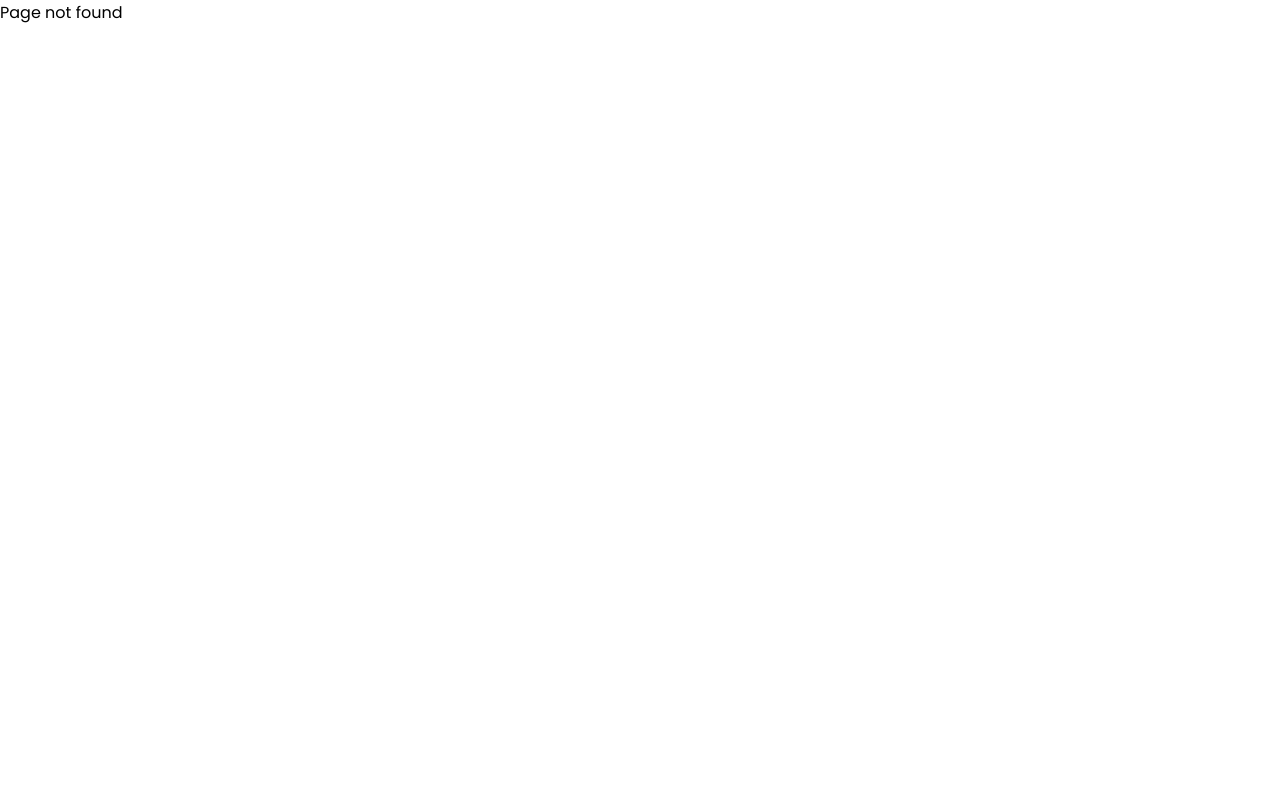
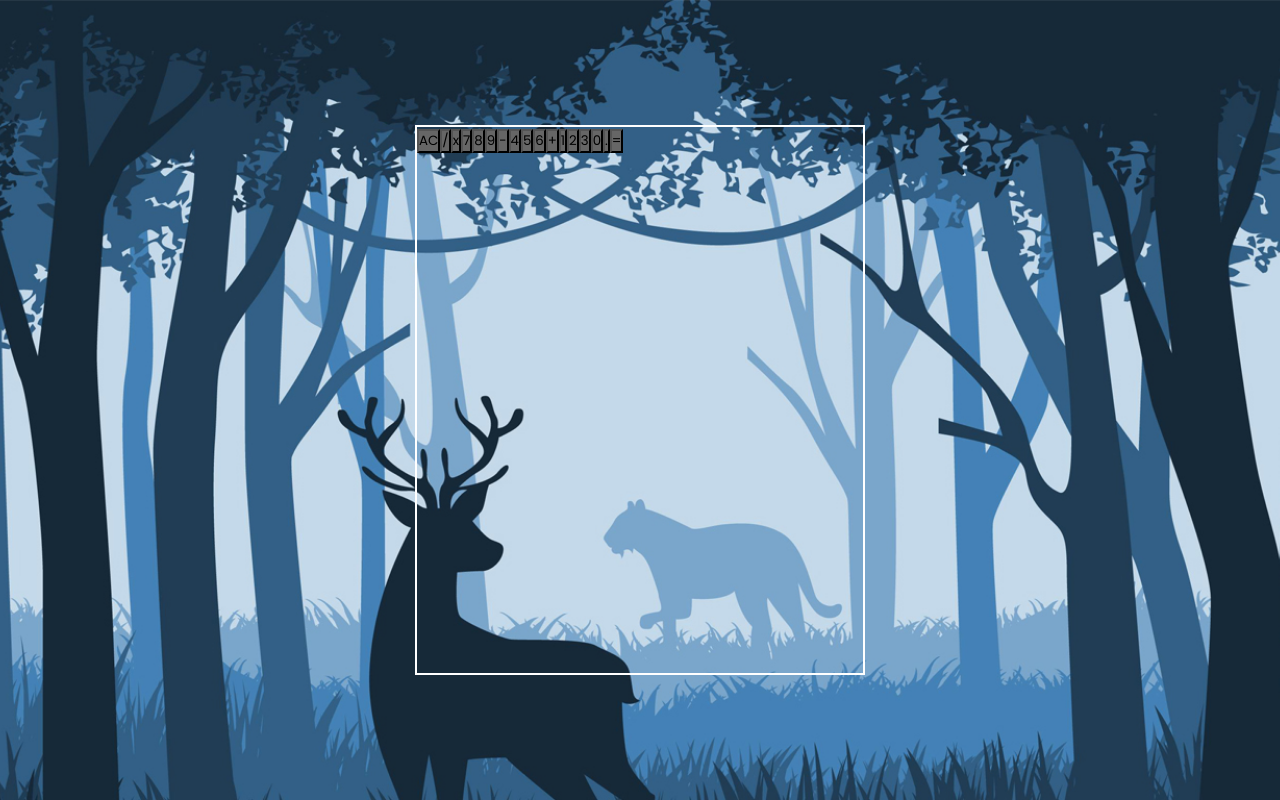
Before and after one commit to Thai-Cong-Dang-010396/My-app-website, a React (Create React App) app: page /JavaScriptCalculator in a window 1280 px wide. Before the commit this address had no page. Built offline with nearby package versions, Linux system fonts and the light colour scheme.

Commit message:
Drum Machine version 2

```diff
--- a/src/App.js
+++ b/src/App.js
@@ -1,7 +1,7 @@
 import React, { useState, useEffect } from 'react'
 import { BrowserRouter, Routes, Route } from "react-router-dom";
 
-import { RandomQuoteMachine, MarkdownPreviewer, DrumMachine } from './components';
+import { RandomQuoteMachine, MarkdownPreviewer, DrumMachine, JavaScriptCalculator, Clock } from './components';
 import "./css/App.css";
 
 const App = () => {
@@ -12,6 +12,8 @@ const App = () => {
                 <Route exact path='/' element={<RandomQuoteMachine />} />
                 <Route path='/MarkdownPreviewer' element={<MarkdownPreviewer />} />
                 <Route path='/DrumMachine' element={<DrumMachine />} />
+                <Route path='/JavaScriptCalculator' element={<JavaScriptCalculator />} />
+                <Route path='/25--5-Clock' element={<Clock />} />
                 <Route path='*' element={<div>Page not found</div>} />
             </Routes>
         </BrowserRouter>
--- /dev/null
+++ b/src/components/Clock.jsx
@@ -0,0 +1,24 @@
+import React from 'react'
+
+import '../css/Clock.css';
+
+const Clock = () => {
+  return (
+    <div className='app--25-5Clock'>
+      <div className='main-title'></div>
+      <div className='length-control'>
+        <div id='break-label'>Break Length</div>
+      </div>
+      <div className='length-control'>
+        <div id='session-label'>Session Length</div>
+      </div>
+      <div className='timer' style={{color: "white;"}}>
+        <div className='timer-wrapper'></div>
+      </div>
+      <div className='timer-control'>
+      </div>
+    </div>
+  )
+}
+
+export default Clock
--- a/src/components/DrumMachine.jsx
+++ b/src/components/DrumMachine.jsx
@@ -71,8 +71,7 @@ const DrumMachine = () => {
 
     const playSound = (selector) => {
         const audio = document.getElementById(selector);
-        audio.play();
-        setActiveKey(selector);
+        (audio !== null) ? (audio.play() && setActiveKey(selector)): console.warn('Selector not valid');
     }
 
   return (
--- /dev/null
+++ b/src/components/JavaScriptCalculator.jsx
@@ -0,0 +1,101 @@
+import React from 'react'
+
+import '../css/JavaScriptCalculator.css'
+
+const JavaScriptCalculator = () => {
+
+  const butCalculators = [
+    {
+      id: 'clear',
+      value: 'AC'
+    },
+    {
+      id: 'divide',
+      value: '/'
+    },
+    {
+      id: 'multiply',
+      value: 'x'
+    },
+    {
+      id: 'seven',
+      value: '7'
+    },
+    {
+      id: 'eight',
+      value: '8'
+    },
+    {
+      id: 'nine',
+      value: '9'
+    },
+    {
+      id: 'subtract',
+      value: '-'
+    },
+    {
+      id: 'four',
+      value: '4'
+    },
+    {
+      id: 'five',
+      value: '5'
+    },
+    {
+      id: 'six',
+      value: '6'
+    },
+    {
+      id: 'add',
+      value: '+'
+    },
+    {
+      id: 'one',
+      value: '1'
+    },
+    {
+      id: 'two',
+      value: '2'
+    },
+    {
+      id: 'three',
+      value: '3'
+    },
+    {
+      id: 'zero',
+      value: '0'
+    },
+    {
+      id: 'decimal',
+      value: '.'
+    },
+    {
+      id: 'equals',
+      value: '='
+    }
+  ];
+
+  return (
+    <div className='app-JavaScripCalculator'>
+      <div className='calculator'>
+        <div className='formulaScreen'></div>
+        <div id='display'></div>
+        <div className='butCalculator'>
+          {butCalculators.map((butCalculator) => (
+            <button
+              id={butCalculator.id}
+              value={butCalculator.value}
+              style={{
+                background: "rgb(102, 102, 102)"
+              }}
+            >
+              {butCalculator.value}
+            </button>
+          ))}
+        </div>
+      </div>
+    </div>
+  )
+}
+
+export default JavaScriptCalculator
--- a/src/components/index.js
+++ b/src/components/index.js
@@ -1,3 +1,5 @@
 export { default as RandomQuoteMachine } from './RandomQuoteMachine';
 export { default as MarkdownPreviewer } from './MarkdownPreviewer';
 export { default as DrumMachine } from './DrumMachine';
+export { default as JavaScriptCalculator } from './JavaScriptCalculator';
+export { default as Clock } from './Clock';
--- /dev/null
+++ b/src/css/Clock.css
@@ -0,0 +1,9 @@
+.app--25-5Clock {
+    display: flex;
+    justify-content: center;
+    align-items: center;
+    background: url('../imagines/background.jpg') no-repeat;
+    background-size: cover;
+    background-position: center;
+    height: 100vh;
+}
--- a/src/css/DrumMachine.css
+++ b/src/css/DrumMachine.css
@@ -22,4 +22,5 @@
     justify-content: center;
     align-items: center;
     cursor: pointer;
+    user-select: none;
 }
--- /dev/null
+++ b/src/css/JavaScriptCalculator.css
@@ -0,0 +1,22 @@
+.app-JavaScripCalculator {
+    display: flex;
+    justify-content: center;
+    align-items: center;
+    background: url('../imagines/background.jpg') no-repeat;
+    background-size: cover;
+    background-position: center;
+    position: relative;
+    height: 100vh;
+}
+
+.calculator {
+    position: relative;
+    width: 450px;
+    height: 550px;
+    border: 2px solid #fff;
+    background: transparent;
+}
+
+.butCalculator {
+
+}
```
